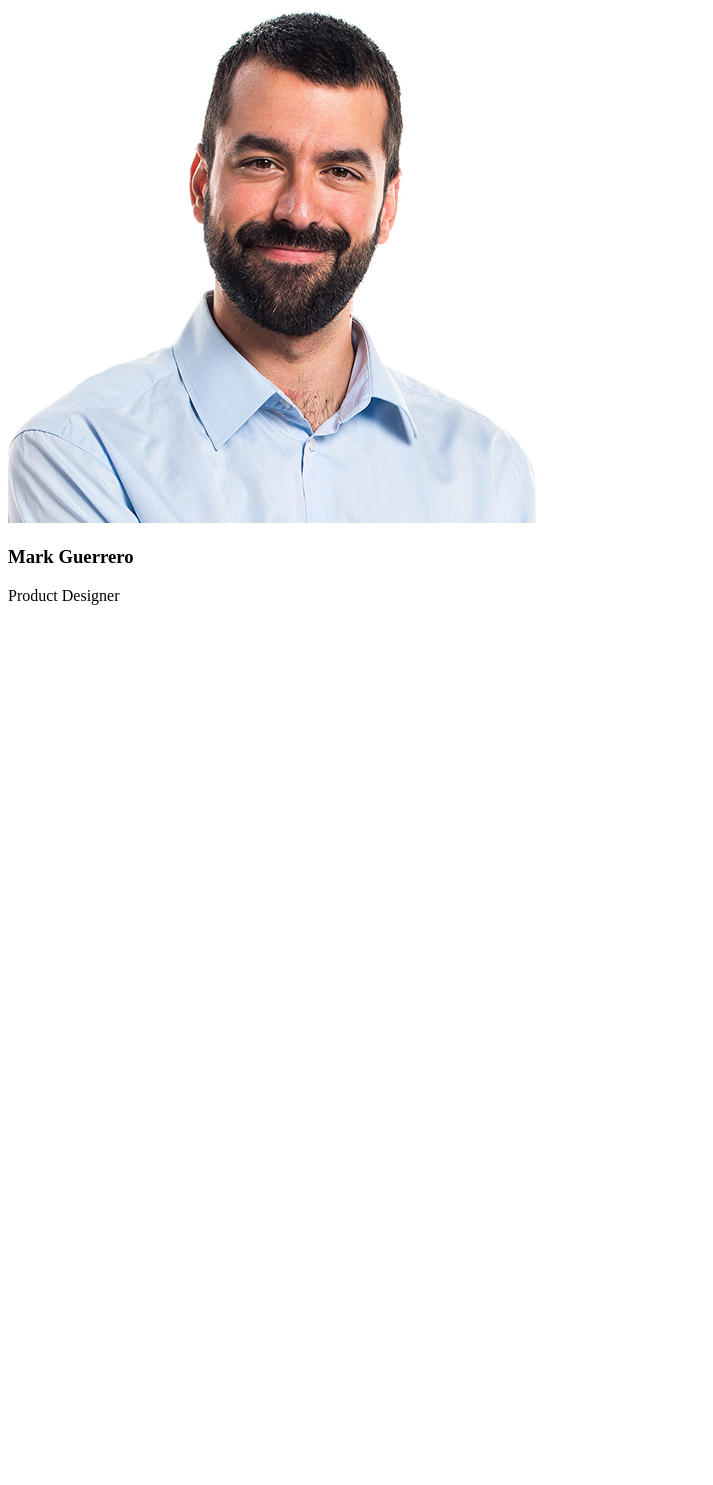
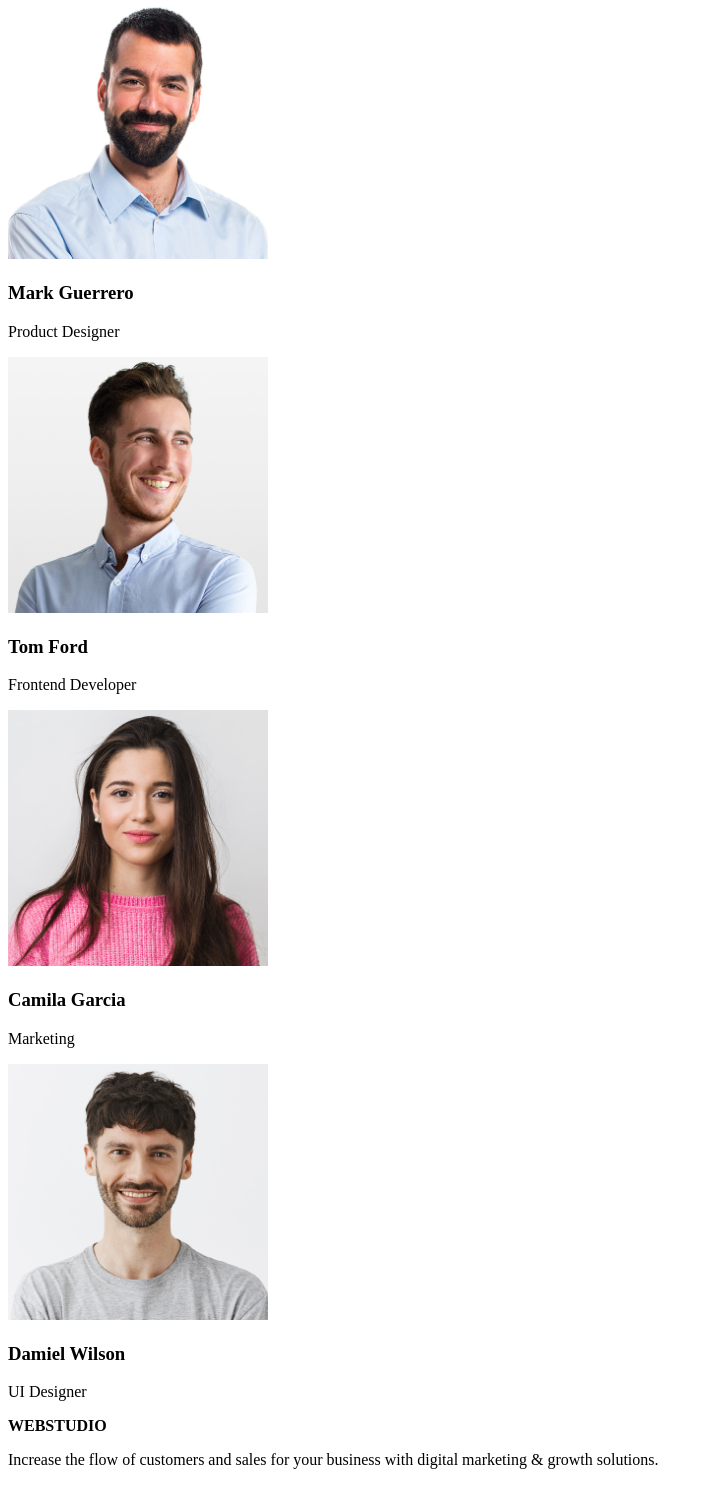
Before and after one commit to ozlem-ozkazan/goit-markup-hw-01, a plain HTML site: page index.html in a window 1280 px wide. Shown: the part 532-2017 px from the top of the page, without its empty margins (0-713 px from the left). Before the commit the page ends 1153 px from the top, so only its background shows below. Drawn offline with Linux system fonts and the light colour scheme.

Commit message:
update on index.html

```diff
--- a/index.html
+++ b/index.html
@@ -55,11 +55,42 @@
         <img
           src="./images/img-3-mark-guerrero.jpg"
           alt="photo of Mark Guerrero"
+          width="260"
         />
         <h3>Mark Guerrero</h3>
         <p>Product Designer</p>
+
+        <img
+          src="./images/img-2-tom-ford.jpg"
+          alt="photo of Mark Guerrero"
+          width="260"
+        />
+        <h3>Tom Ford</h3>
+        <p>Frontend Developer</p>
+
+        <img
+          src="./images/img-1-camila-garcia.jpg"
+          alt="photo of Mark Guerrero"
+          width="260"
+        />
+        <h3>Camila Garcia</h3>
+        <p>Marketing</p>
+
+        <img
+          src="./images/img-daniel-wilson.jpg"
+          alt="photo of Mark Guerrero"
+          width="260"
+        />
+        <h3>Damiel Wilson</h3>
+        <p>UI Designer</p>
       </section>
     </main>
-    <footer></footer>
+    <footer>
+      <b>WEBSTUDIO</b>
+      <p>
+        Increase the flow of customers and sales for your business with digital
+        marketing & growth solutions.
+      </p>
+    </footer>
   </body>
 </html>
```
